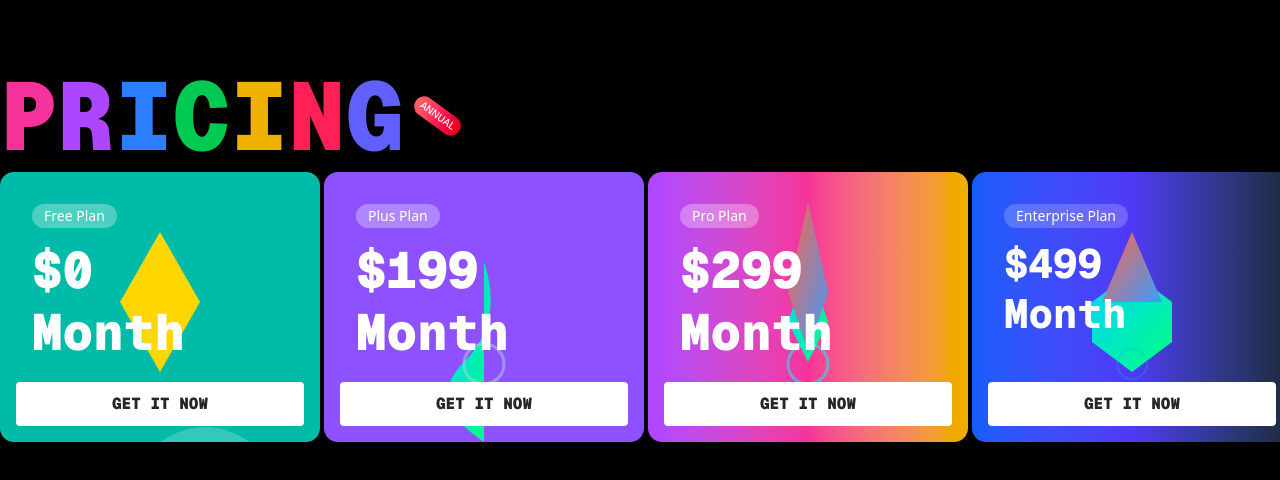
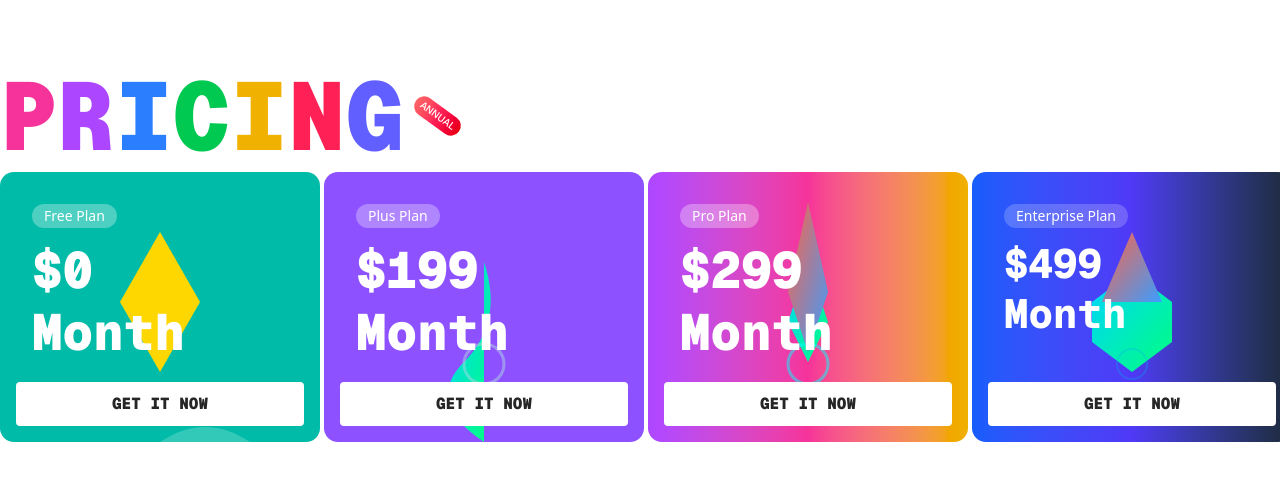
Before and after one commit to Ch2r1Ie/nextjs-15, a Next.js app: page /pricing in a window 1280 px wide. Shown: the top 480 px of the page. Built offline with nearby package versions, Linux system fonts and the light colour scheme; no server answers.

Commit message:
v1.0.159

```diff
--- a/components/layout/pricing/pricing-card.tsx
+++ b/components/layout/pricing/pricing-card.tsx
@@ -22,7 +22,7 @@ const PricingSectionCards: React.FC<PricingSectionCardsProps> = ({
   const [toggled, setToggled] = useState(false);
 
   return (
-    <div className="flex min-h-screen justify-center bg-black">
+    <div className="flex min-h-screen justify-center">
       <div className="mt-10 xl:mt-20">
         <div className="flex items-center">
           <RevealLinks />
```
